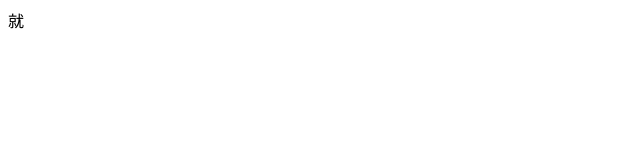
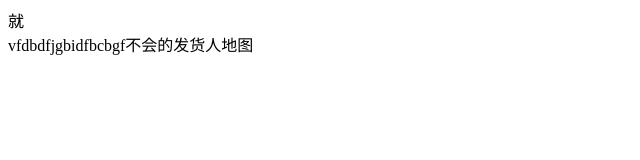
Before and after one commit to w13365440406/wuman, a plain HTML site: page haha.html in a window 1280 px wide. Shown: the whole page, without its empty margins (0-640 px from the left). Drawn offline with Linux system fonts and the light colour scheme.

Commit message:
递四方速递

```diff
--- a/haha.html
+++ b/haha.html
@@ -2,9 +2,11 @@
 <!DOCTYPE html>
 <html>
 <head>
+	<meta charset="utf-8">
 	<title></title>
 </head>
 <body>
-<div>就</div>
+	<div>就</div>
+	vfdbdfjgbidfbcbgf不会的发货人地图
 </body>
 </html>
```
